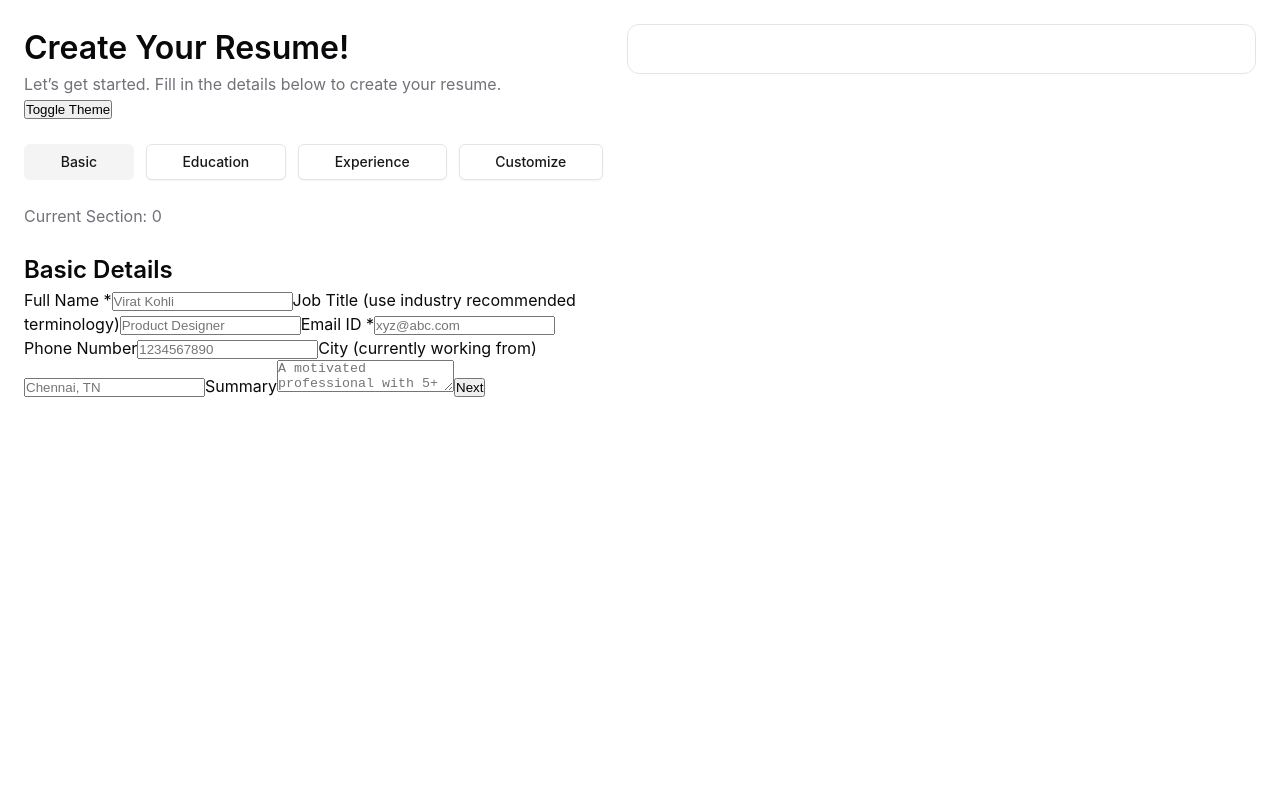
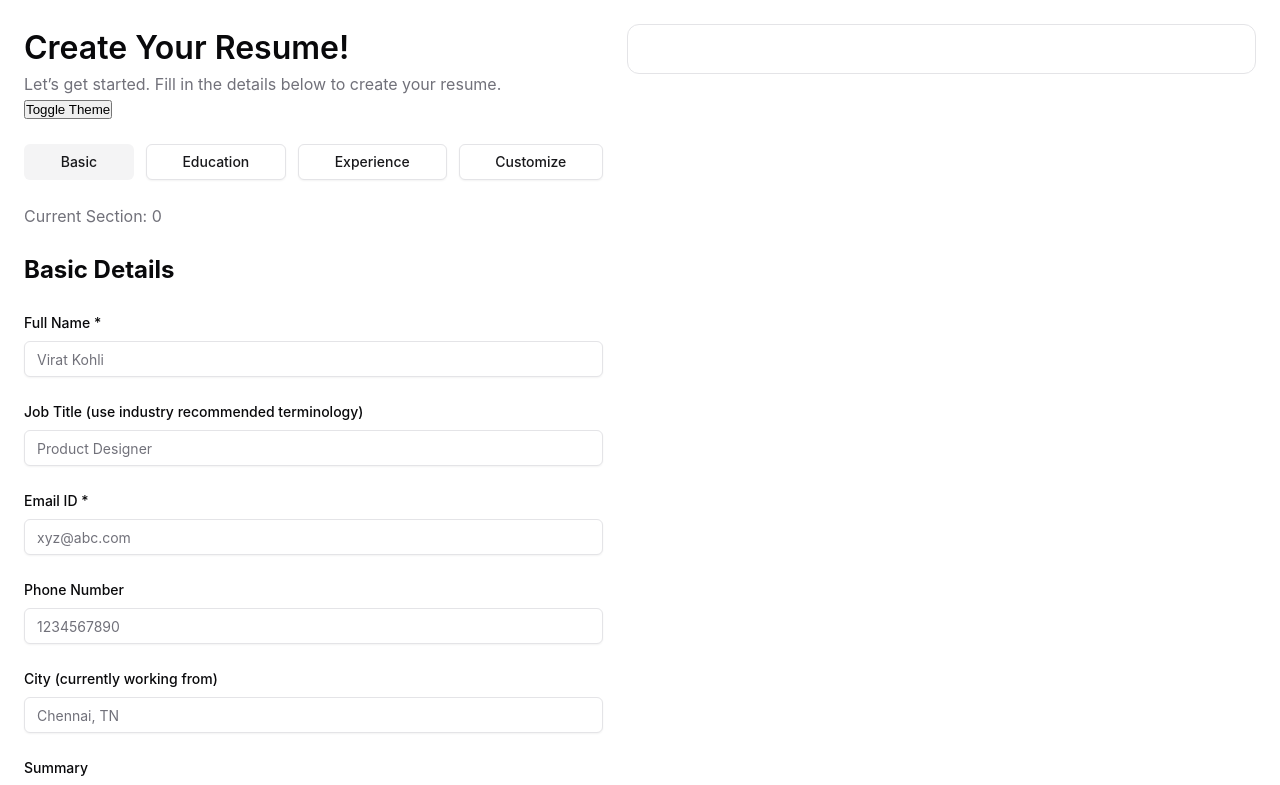
Before and after one commit to aneesh199608/odin-cv-application, a React (Vite) app: page / in a window 1280 px wide. Shown: the top 785 px of the page. Built offline with nearby package versions, Linux system fonts and the light colour scheme.

Commit message:
feat: implement css style for basic style form

```diff
--- /dev/null
+++ b/src/components/BasicDetailsForm.css
@@ -0,0 +1,106 @@
+/* src/components/BasicDetailsForm.css */
+
+.form {
+  display: flex;
+  flex-direction: column;
+  gap: 24px; /* Gap between title and first field group */
+}
+
+.form h2 {
+  font-size: 24px; /* Figma: style_64IOQ5 */
+  font-weight: 700; /* Figma: style_64IOQ5 */
+  color: var(--foreground); /* Figma: fill_JS8T39 */
+  margin-bottom: 0; /* Remove default heading margin, rely on form gap */
+}
+
+.form label {
+  display: flex;
+  flex-direction: column;
+  gap: 8px; /* Figma: layout_SFX6ES gap (space between label text and input) */
+  font-size: 14px; /* Figma: style_YGYJ0A */
+  font-weight: 500; /* Figma: style_YGYJ0A */
+  color: var(--foreground); /* Figma: fill_U3Z144 */
+}
+
+/* Common styles for input and textarea */
+.form input,
+.form textarea {
+  /* Box Model & Layout */
+  padding: 8px 12px; /* Adjusted from Figma's 4px top/bottom for better text fit */
+  width: 100%; /* Make inputs fill their container */
+  height: 36px; /* Standard height for inputs */
+  border: 1px solid var(--input-border); /* Figma: stroke_SUXEKP */
+  border-radius: var(--border-radius-sm); /* Figma: 6px */
+
+  /* Appearance */
+  background-color: var(--card-background); /* Figma: fill_5W2Q4V */
+  box-shadow: var(--shadow-sm); /* Figma: effect_OPTN1C */
+  transition: border-color 150ms ease-out, box-shadow 150ms ease-out;
+
+  /* Typography */
+  font-family: var(--font-sans);
+  font-size: 14px; /* Figma: style_D817MB */
+  color: var(--foreground);
+}
+
+.form textarea {
+  height: auto; /* Allow textarea to grow based on content or rows */
+  min-height: 100px; /* Provide a decent minimum height */
+  resize: vertical; /* Allow vertical resizing */
+  line-height: 1.5; /* Improve readability */
+}
+
+/* Placeholder styles */
+.form input::placeholder,
+.form textarea::placeholder {
+  color: var(--muted-foreground); /* Figma: fill_QFY9Z0 */
+  opacity: 1; /* Ensure placeholder is visible */
+}
+
+/* Focus styles */
+.form input:focus,
+.form textarea:focus {
+  outline: none;
+  border-color: var(--primary);
+  box-shadow: 0 0 0 2px rgba(24, 24, 27, 0.2); /* Example focus ring */
+}
+
+/* Button styles */
+.form button[type="button"] {
+  /* Layout & Box Model */
+  display: inline-flex;
+  align-items: center;
+  justify-content: center;
+  padding: 8px 16px; /* Figma: layout_KO0ZAY padding */
+  height: 36px; /* Match input height */
+  border-radius: var(--border-radius-sm); /* Figma: 6px */
+  border: none; /* Remove default border */
+  width: 100%; /* Make button full width */
+
+  /* Typography & Appearance */
+  font-family: var(--font-sans);
+  font-size: 14px; /* Figma: style_X529A7 */
+  font-weight: 500; /* Figma: style_X529A7 */
+  color: var(--primary-foreground); /* Figma: fill_4GXF5I */
+  background-color: var(--primary); /* Figma: fill_U3Z144 */
+  box-shadow: var(--shadow-sm); /* Figma: effect_X4OP6Q (using --shadow-sm) */
+  cursor: pointer;
+  transition: background-color 150ms ease-out, box-shadow 150ms ease-out;
+  text-align: center;
+}
+
+.form button[type="button"]:hover {
+  /* Add a subtle hover effect, e.g., slightly darker background */
+  background-color: hsl(from var(--primary) h s calc(l - 5%)); /* Example hover */
+}
+
+.form button[type="button"]:focus-visible {
+  outline: 2px solid var(--background);
+  outline-offset: 2px;
+  box-shadow: 0 0 0 2px var(--primary);
+}
+
+/* Optional: Adjust gap specifically before the button */
+.form button[type="button"] {
+  margin-top: 8px; /* Add some extra space above the button */
+}
--- a/src/components/BasicDetailsForm.jsx
+++ b/src/components/BasicDetailsForm.jsx
@@ -1,3 +1,5 @@
+import './BasicDetailsForm.css';
+
 export default function BasicDetailsForm( { data, onChange, setStep }) {
     console.log('Rendering Basic Details Form');
 
```
